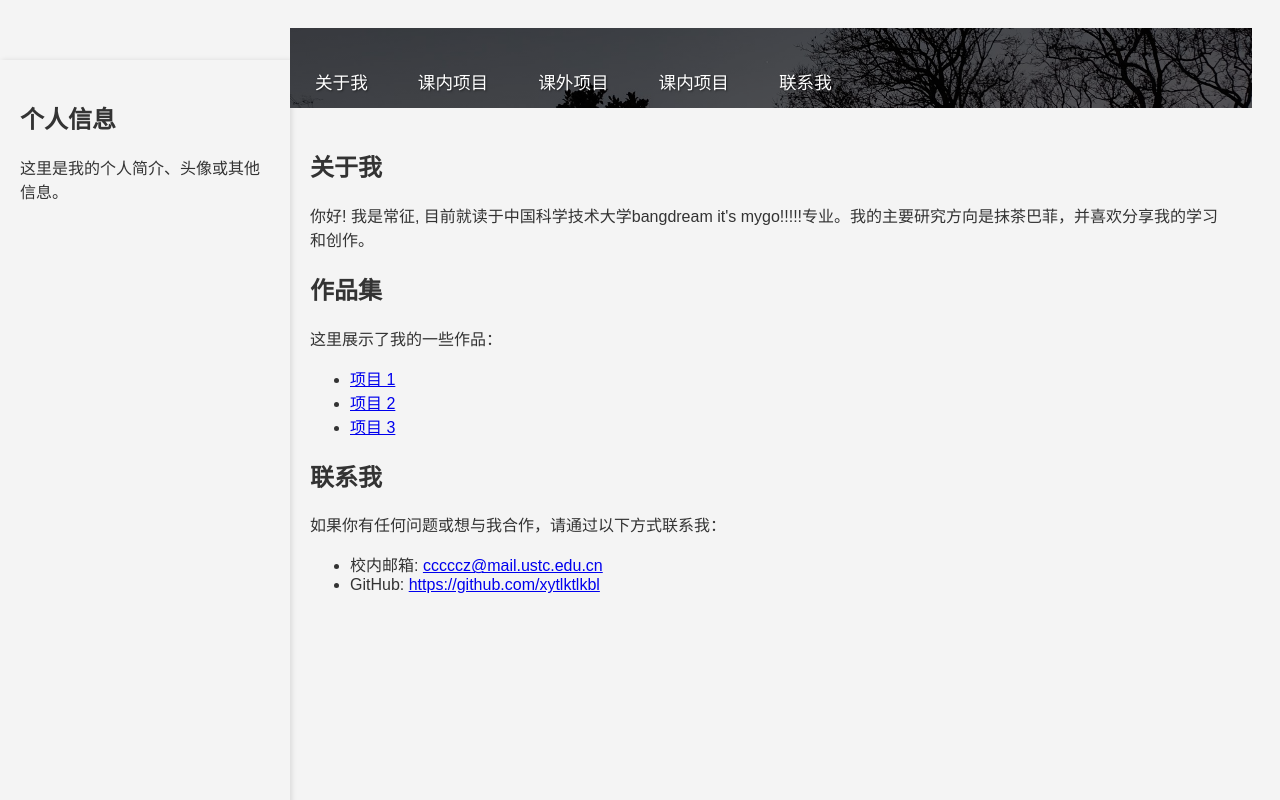
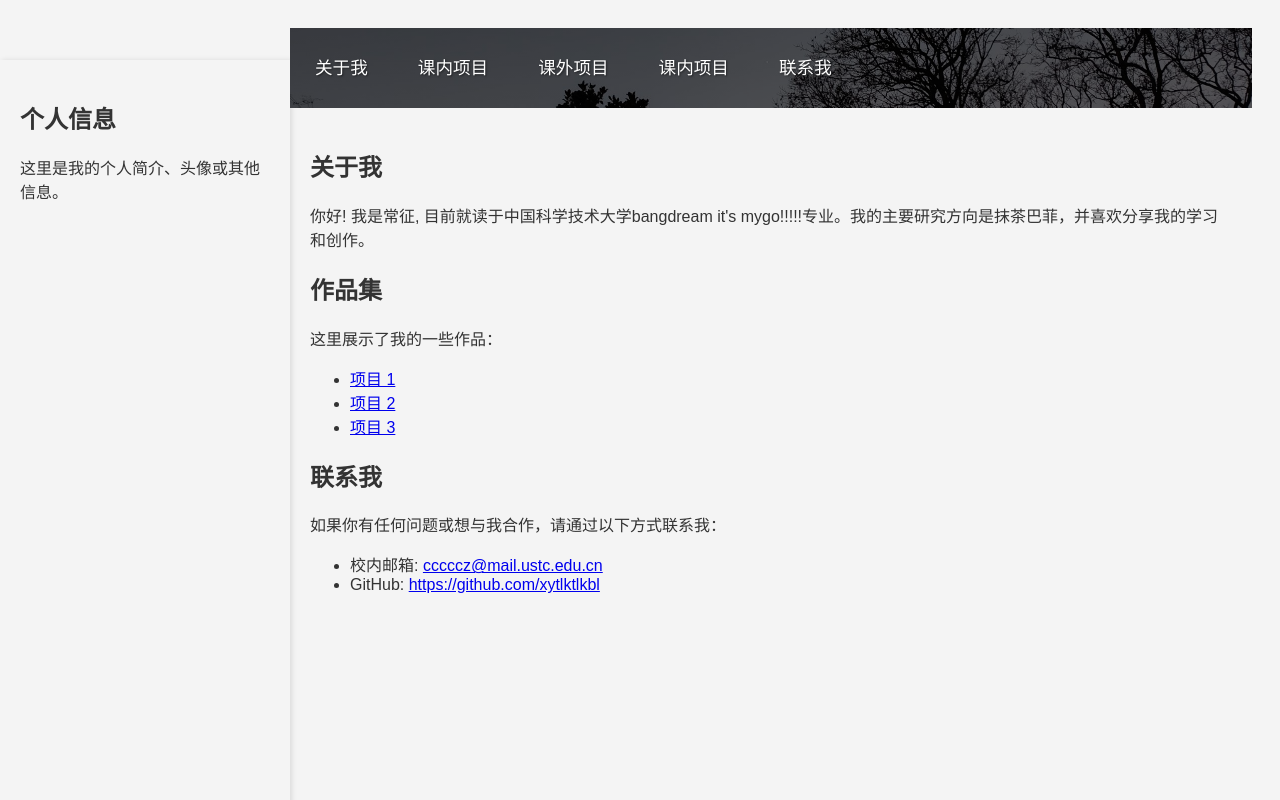
Before and after one commit to xytlktlkbl/xytlktlkbl.github.io, a plain HTML site: page index.html in a window 1280 px wide. Drawn offline with Linux system fonts and the light colour scheme.

Commit message:
Update index.html

```diff
--- a/index.html
+++ b/index.html
@@ -40,7 +40,7 @@
             text-align: center;
             height: 40px;
             line-height: 40px; /* 行高与容器高度一致 */
-            padding: 15px 25px;
+            padding: 0px 25px;
             text-decoration: none;
             font-size: 1.1em;
             text-shadow: 1px 1px 2px rgba(0,0,0,0.5);
```
